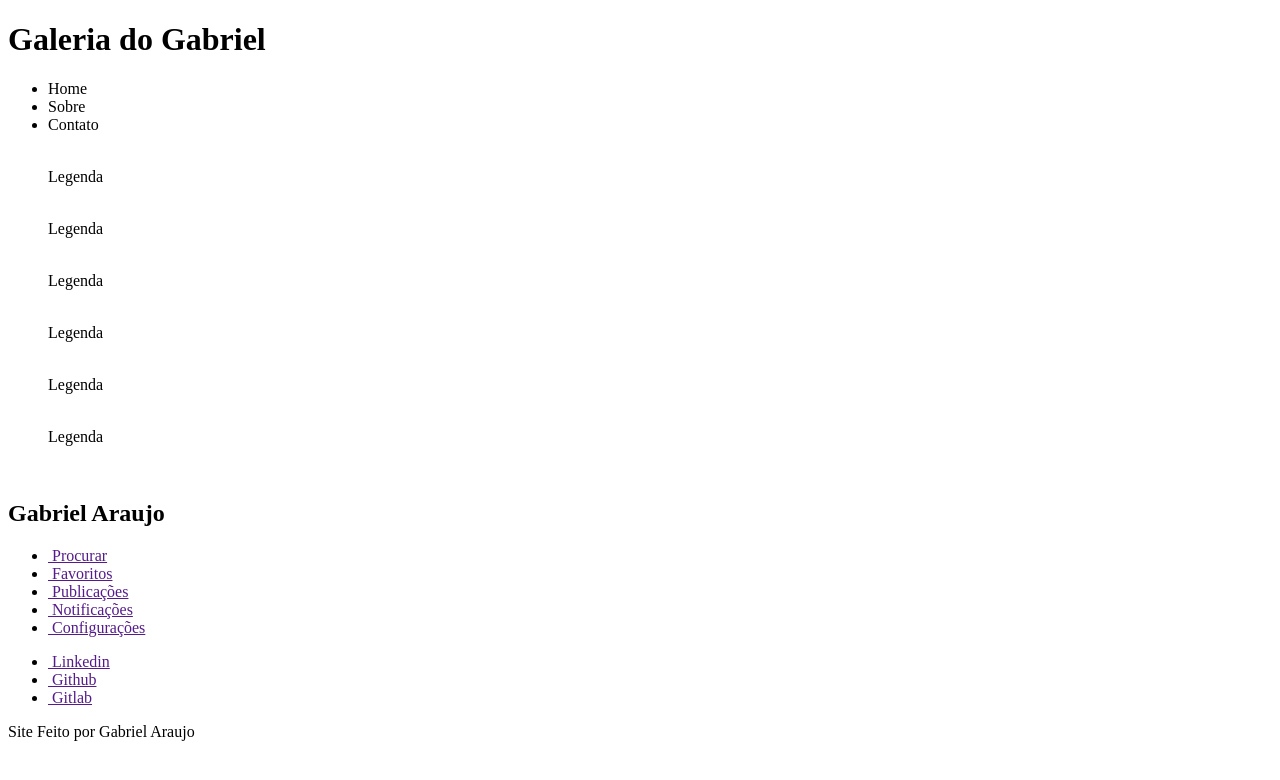
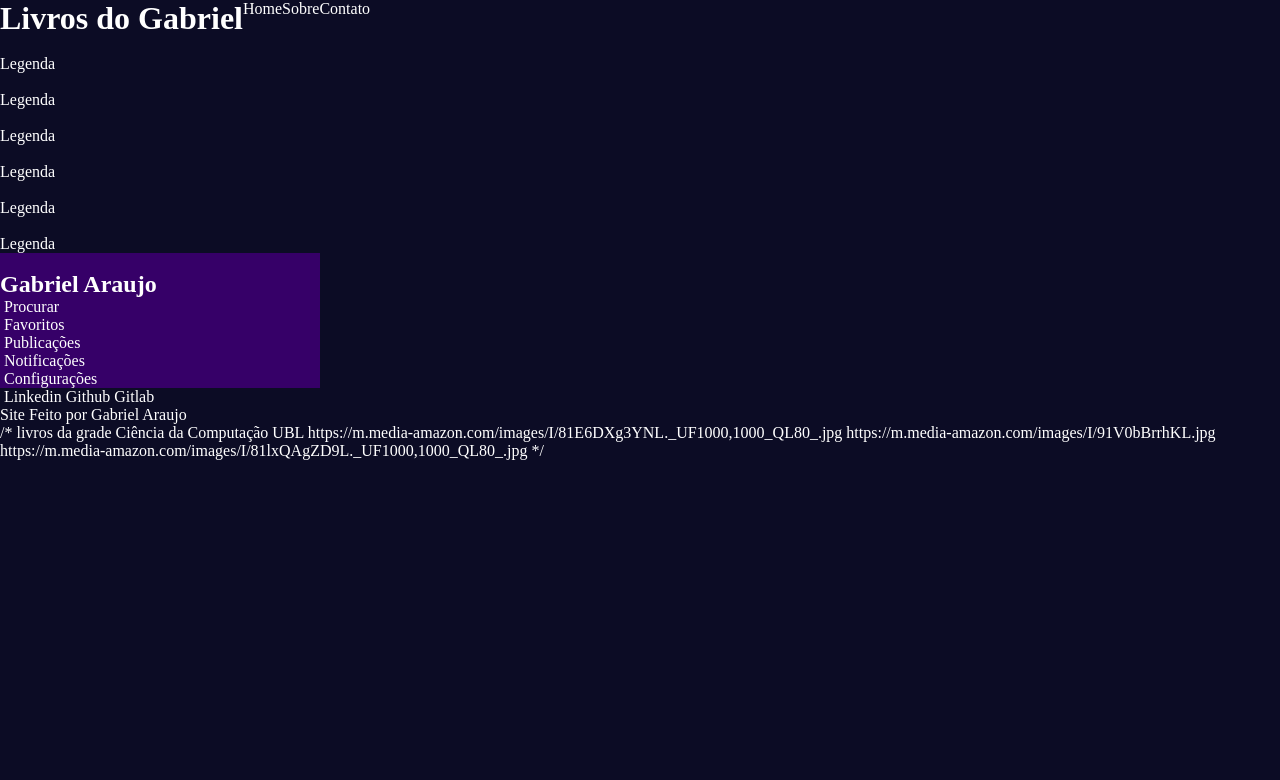
Before and after one commit to GabrielAraujoBarbosa/exercicios-pw, a plain HTML site: page lista-6/exercicio2/index.html in a window 1280 px wide. Drawn offline with Linux system fonts and the light colour scheme.

Commit message:
Arrumando estrutura exercicio1 (já finalizado) e começando exercicio (incompleto) >>> lista-6

```diff
--- a/lista-6/exercicio1/style.css
+++ b/lista-6/exercicio1/style.css
@@ -30,6 +30,7 @@ textarea {
 
 /* ESTILIZAÇÃO */
 
+/* HEADER */
 header {
   display: flex;
   justify-content: space-around;
--- a/lista-6/exercicio2/index.html
+++ b/lista-6/exercicio2/index.html
@@ -3,11 +3,12 @@
 <head>
     <meta charset="UTF-8">
     <meta name="viewport" content="width=device-width, initial-scale=1.0">
+    <link rel="stylesheet" href="./style.css">
     <title>Galeria Interativa</title>
 </head>
 <body>
     <header>
-        <h1>Galeria do Gabriel</h1>
+        <h1>Livros do Gabriel</h1>
         <ul>
             <li>Home</li>
             <li>Sobre</li>
@@ -15,7 +16,7 @@
         </ul>
     </header>
 
-    <section> <!-- Galeria De Imagens -> Cor de fundo 2outro -->
+    <section id=""> <!-- Galeria De Livro -> Cor de fundo 2outro -->
         <div class="column" id="first-column">
             <figure> <!--  -->
                 <img src="" alt=""> <!-- tentar border -->
@@ -63,7 +64,7 @@
 
     <aside> <!-- cor de fundo 1unico -->
         <div>
-            <img src="" alt="">
+            <img src="" alt="" id="#foto-perfil">
             <h2>Gabriel Araujo</h2>
         </div>
 
@@ -104,3 +105,11 @@
     </footer>
 </body>
 </html>
+
+/* livros da grade Ciência da Computação UBL
+
+    https://m.media-amazon.com/images/I/81E6DXg3YNL._UF1000,1000_QL80_.jpg
+    https://m.media-amazon.com/images/I/91V0bBrrhKL.jpg
+    https://m.media-amazon.com/images/I/81lxQAgZD9L._UF1000,1000_QL80_.jpg
+
+*/
--- a/lista-6/exercicio2/style.css
+++ b/lista-6/exercicio2/style.css
@@ -12,6 +12,21 @@ a {
   color: inherit;
 }
 
+/* ESTILIZAÇÃO */
+
+/* Padronizando BODY */
+body {
+  background-color: rgb(12, 12, 37);
+  color: #ffffffff;
+}
+
+/* HEADER */
+header {
+  display: flex;
+}
+header ul {
+  display: flex;
+}
 
 figure {
   padding: 0;
@@ -27,9 +42,29 @@ figure:hover{
 
 img:hover {
   border: 0;
+  /* figcaption fique aparecendo sobre a imagem */
+  /* usar positioning (aula de relative/ absolute) */
 }
 
 .column {
-  width: 20%;
+  width: 23%;
   margin: 0;
 }
+
+aside {
+  width: 25%;
+}
+
+/* margens horizontais entre columns e aside
+  width: 6%
+*/
+
+
+aside {
+  background-color: rgb(54, 0, 104);
+}
+
+
+footer ul {
+  display: flex;
+}
```
